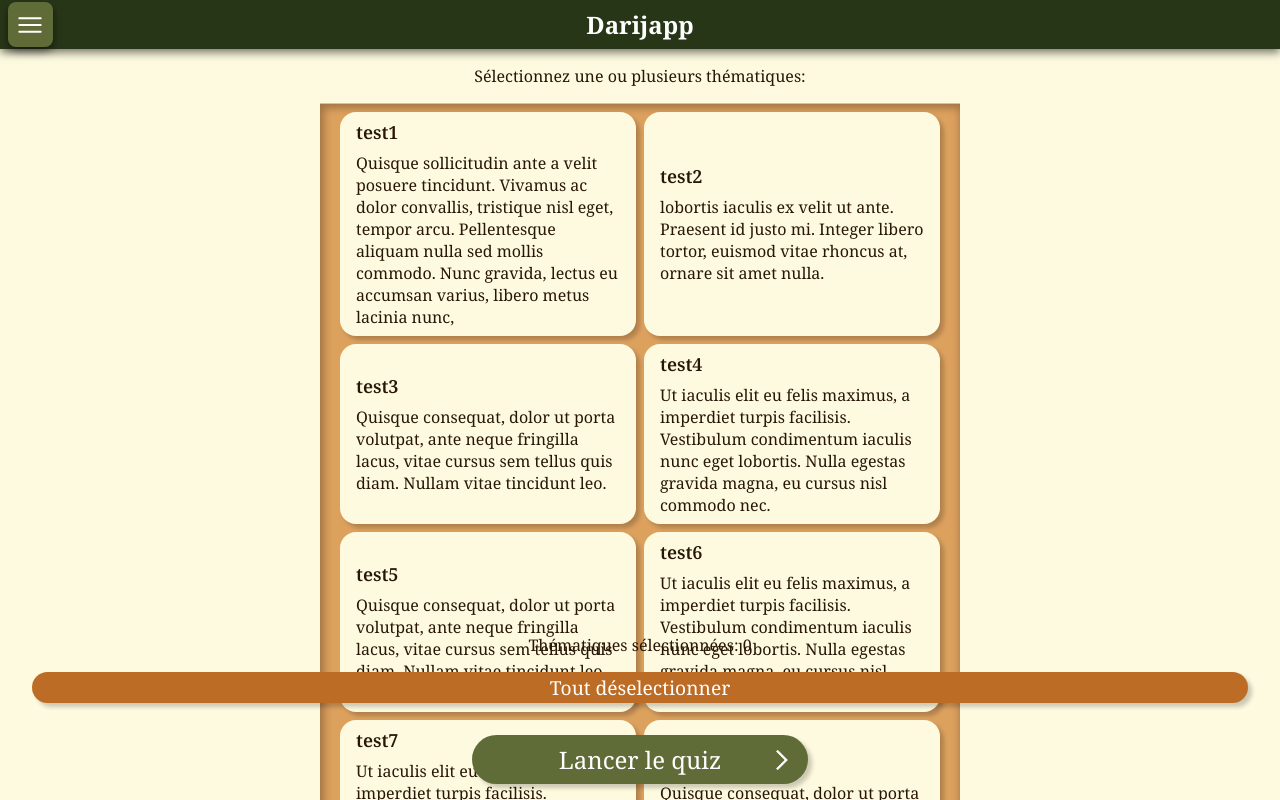
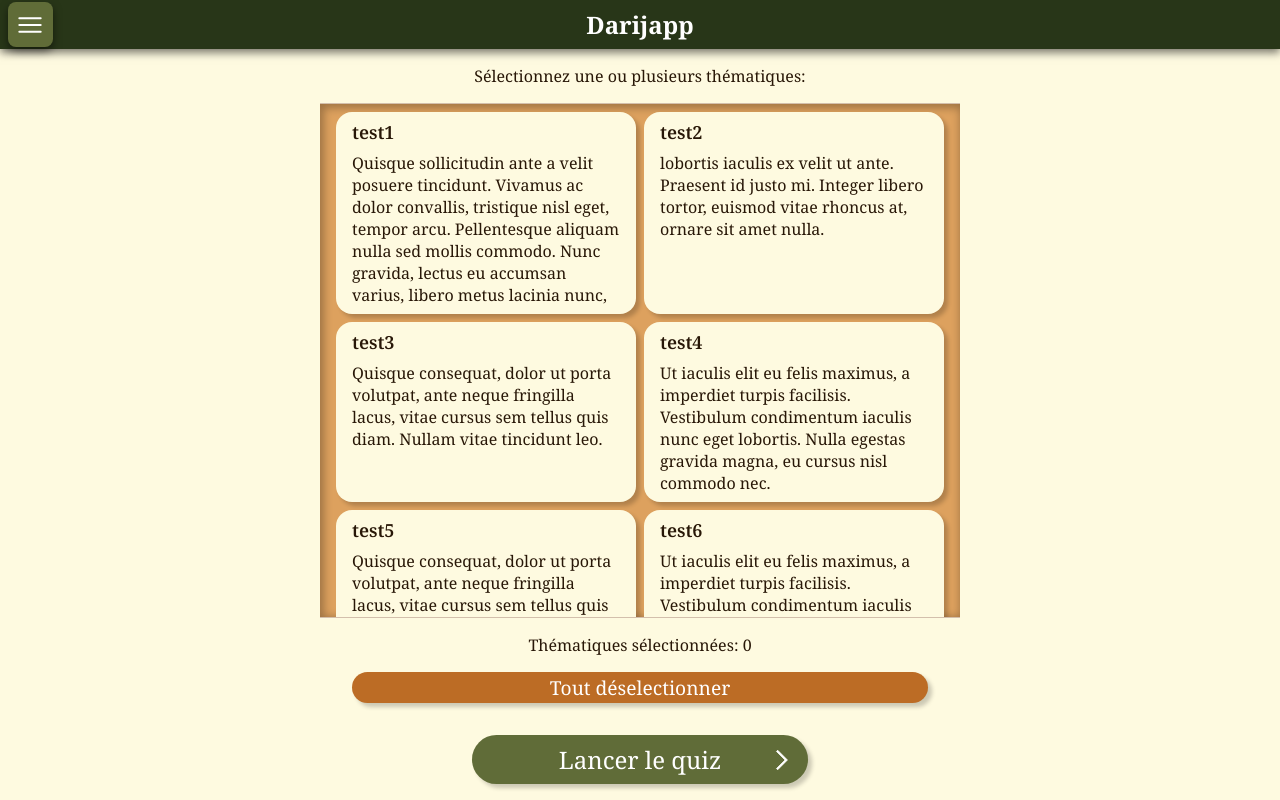
Before and after one commit to AdabLeDabe/Darijapp, a React (Vite) app in the folder darijapp-frontend/: page / in a window 1280 px wide. Built offline with nearby package versions, Linux system fonts and the light colour scheme.

Commit message:
Fought for my life to fix the god forsaken css of the category list and the quiz selection page

```diff
--- a/darijapp-frontend/src/styles/CategoryList.css
+++ b/darijapp-frontend/src/styles/CategoryList.css
@@ -4,7 +4,8 @@
     flex-direction: column;
     background-color: var(--color-secondary);
     gap: 0.5rem;
-    height: 100%;
+    min-height: 100%;
+    max-height: 100%;
     box-shadow: inset 2px 2px 0.5rem 2px rgba(0, 0, 0, 0.288);
     overflow: auto;
 }
@@ -45,17 +46,9 @@
     .category-list-container {
         flex-direction: row;
         flex-wrap: wrap;
-        align-items: stretch;
     }
 
     .category-button-container {
-        flex: 0 0 calc(50% - 8px);
-        display: flex;
-        flex-direction: column;
-        align-self: stretch;
-        justify-items: flex-start;
-        justify-content: flex-start;
-        align-items: flex-start;
-        align-content: flex-start;
+        flex: 0 0 calc(50% - 0.25rem);
     }
 }
--- a/darijapp-frontend/src/styles/QuizSelection.css
+++ b/darijapp-frontend/src/styles/QuizSelection.css
@@ -6,16 +6,7 @@
         "unselect-menu"
         "validation";
     grid-template-rows: auto 1fr auto auto;
-    min-height: 0;
     height: 100%;
-}
-
-.quiz-selection-container div {
-    display: flex;
-    align-items: center;
-    justify-items: center;
-    justify-content: center;
-    align-content: center;
 }
 
 .quiz-selection-container div.selection-label {
@@ -26,7 +17,6 @@
 
 .quiz-selection-container div.categories {
     grid-area: categories;
-
     border-top: 1px solid var(--color-border-light);
     border-bottom: 1px solid var(--color-border-light);
     overflow: auto;
@@ -37,6 +27,7 @@
     padding: 1rem 2rem;
     display: flex;
     flex-direction: column;
+    text-align: center;
     gap: 1rem;
 }
 
@@ -50,13 +41,18 @@
         margin: auto;
     }
 
-    .quiz-selection-container  div.categories {
+    .quiz-selection-container div.categories {
+        justify-self: center;
         width: 40rem;
-        margin: auto;
+    }
+
+    .quiz-selection-container div.unselect-menu {
+        justify-self: center;
+        width: 40rem;
     }
 
     .quiz-selection-container div.validation {
         width: 25rem;
-        margin: auto;
+        justify-self: center;
     }
 }
```
